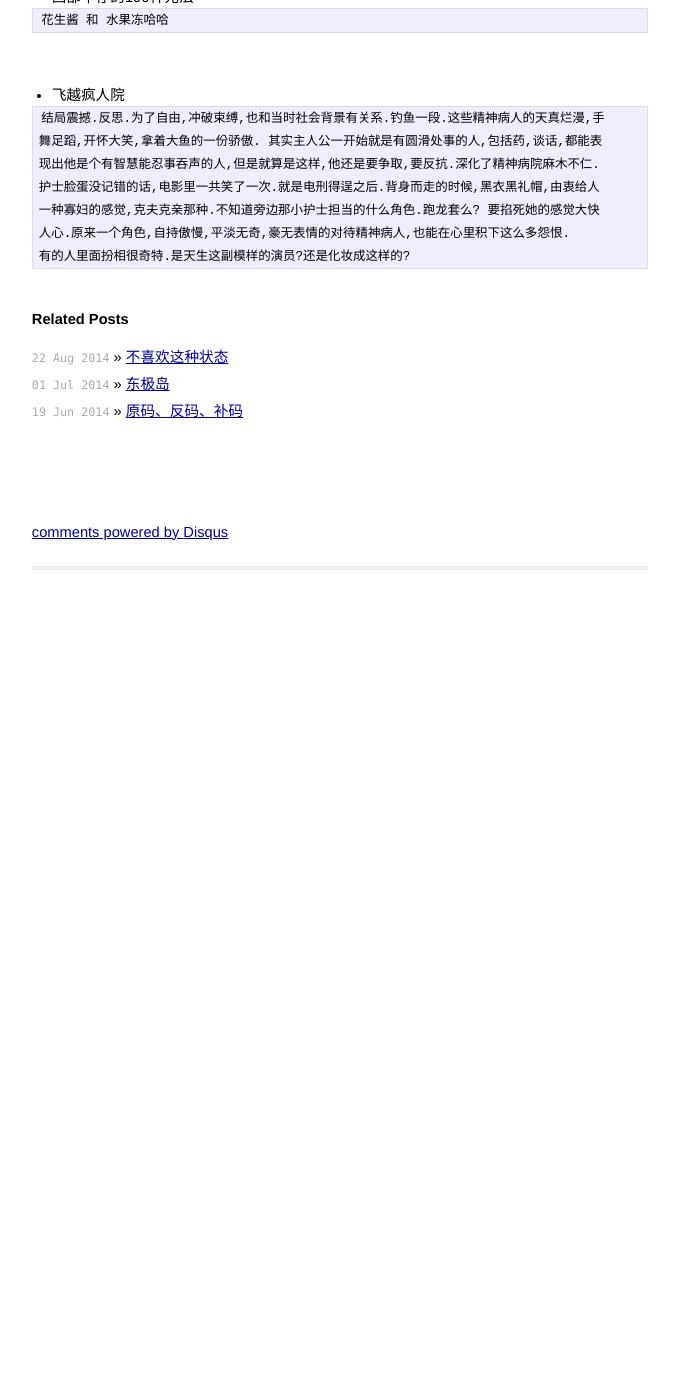
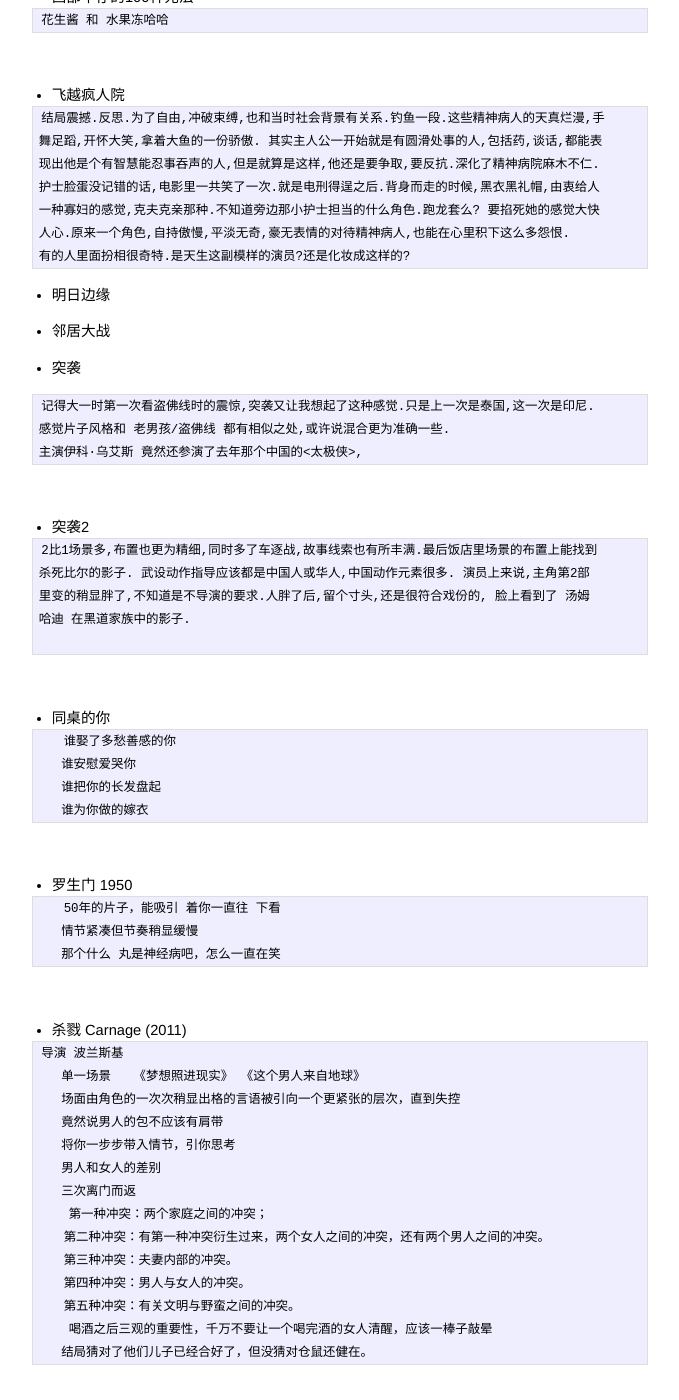
Before and after one commit to isensen/isensen.github.io, a Jekyll site: the page built from _posts/2014-5-22-movie.md, in a window 1280 px wide and 1400 px high, scrolled down 4974 px. Shown: the whole window, without its empty margins (300-979 px from the left). Built offline with Jekyll 4.4.1, drawn with Linux system fonts in a browser that asks for light colours; Markdown is read by kramdown in place of the engine named in the settings; comment, search, counter and statistics services are not loaded; before the commit the page ends 5544 px from its top, so only the background shows below that.

Commit message:
update movies

````diff
--- a/_posts/2014-5-22-movie.md
+++ b/_posts/2014-5-22-movie.md
@@ -335,5 +335,70 @@ tags: None
 有的人里面扮相很奇特.是天生这副模样的演员?还是化妆成这样的?
 ```
 
+- 明日边缘
+<br/>
+
+- 邻居大战
+<br/>
+
+- 突袭
+
+```
+记得大一时第一次看盗佛线时的震惊,突袭又让我想起了这种感觉.只是上一次是泰国,这一次是印尼.
+感觉片子风格和 老男孩/盗佛线 都有相似之处,或许说混合更为准确一些.
+主演伊科·乌艾斯 竟然还参演了去年那个中国的<太极侠>,
+```
+<br/>
+
+- 突袭2
+
+```
+2比1场景多,布置也更为精细,同时多了车逐战,故事线索也有所丰满.最后饭店里场景的布置上能找到
+杀死比尔的影子. 武设动作指导应该都是中国人或华人,中国动作元素很多. 演员上来说,主角第2部
+里变的稍显胖了,不知道是不导演的要求.人胖了后,留个寸头,还是很符合戏份的, 脸上看到了 汤姆
+哈迪 在黑道家族中的影子.
+
+```
+<br/>
+
+- 同桌的你
+
+```
+   谁娶了多愁善感的你
+   谁安慰爱哭你
+   谁把你的长发盘起
+   谁为你做的嫁衣
+```
+<br/>
+
+- 罗生门 1950
+
+```
+   50年的片子，能吸引 着你一直往 下看
+   情节紧凑但节奏稍显缓慢
+   那个什么 丸是神经病吧，怎么一直在笑
+```
+<br/>
+
+- 杀戮 Carnage (2011)
+
+```
+导演 波兰斯基
+   单一场景   《梦想照进现实》 《这个男人来自地球》
+   场面由角色的一次次稍显出格的言语被引向一个更紧张的层次，直到失控
+   竟然说男人的包不应该有肩带
+   将你一步步带入情节，引你思考
+   男人和女人的差别
+   三次离门而返
+    第一种冲突：两个家庭之间的冲突；
+　　第二种冲突：有第一种冲突衍生过来，两个女人之间的冲突，还有两个男人之间的冲突。
+　　第三种冲突：夫妻内部的冲突。
+　　第四种冲突：男人与女人的冲突。
+　　第五种冲突：有关文明与野蛮之间的冲突。
+    喝酒之后三观的重要性，千万不要让一个喝完酒的女人清醒，应该一棒子敲晕
+   结局猜对了他们儿子已经合好了，但没猜对仓鼠还健在。
+```
+
+
 
 {% include references.md %}
````
